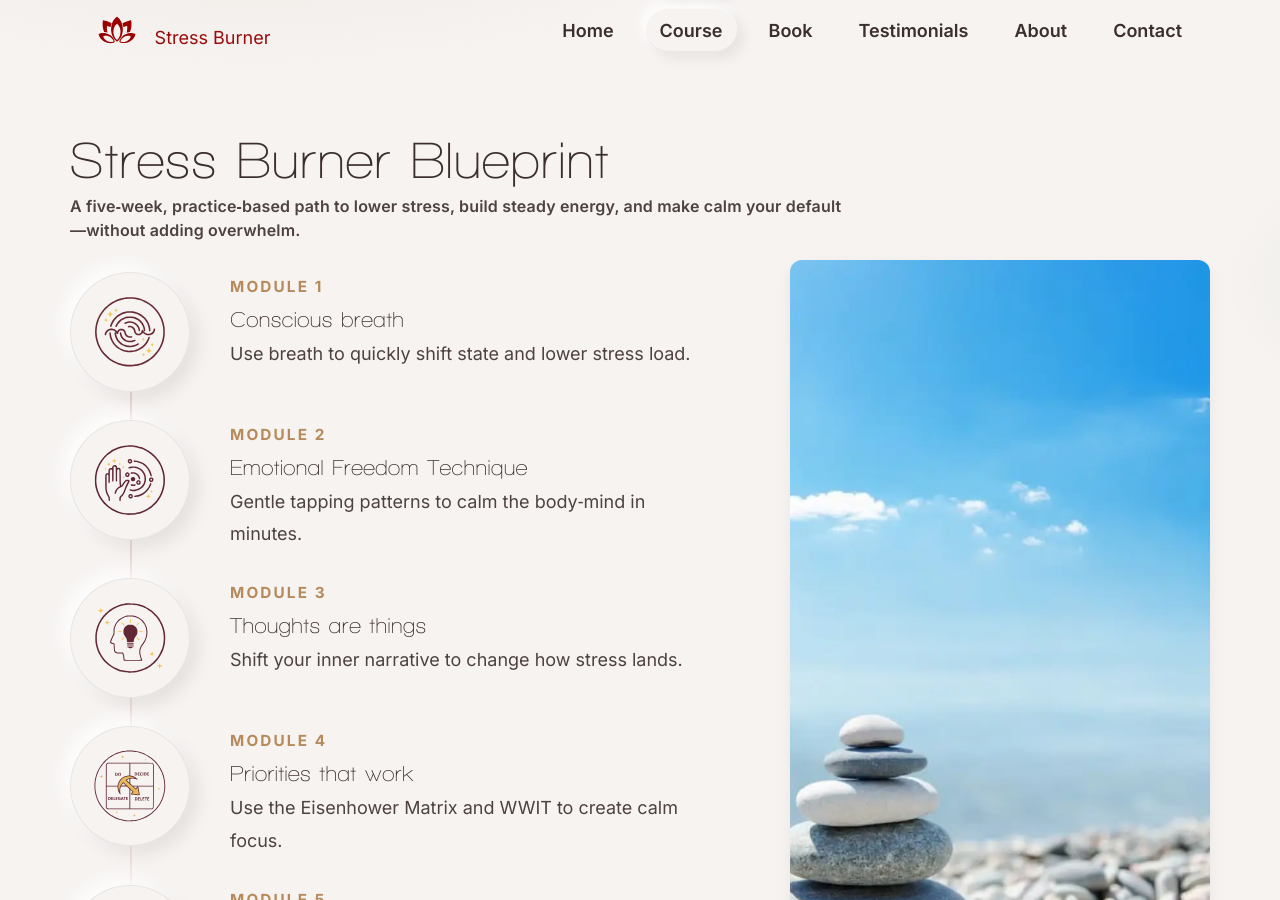
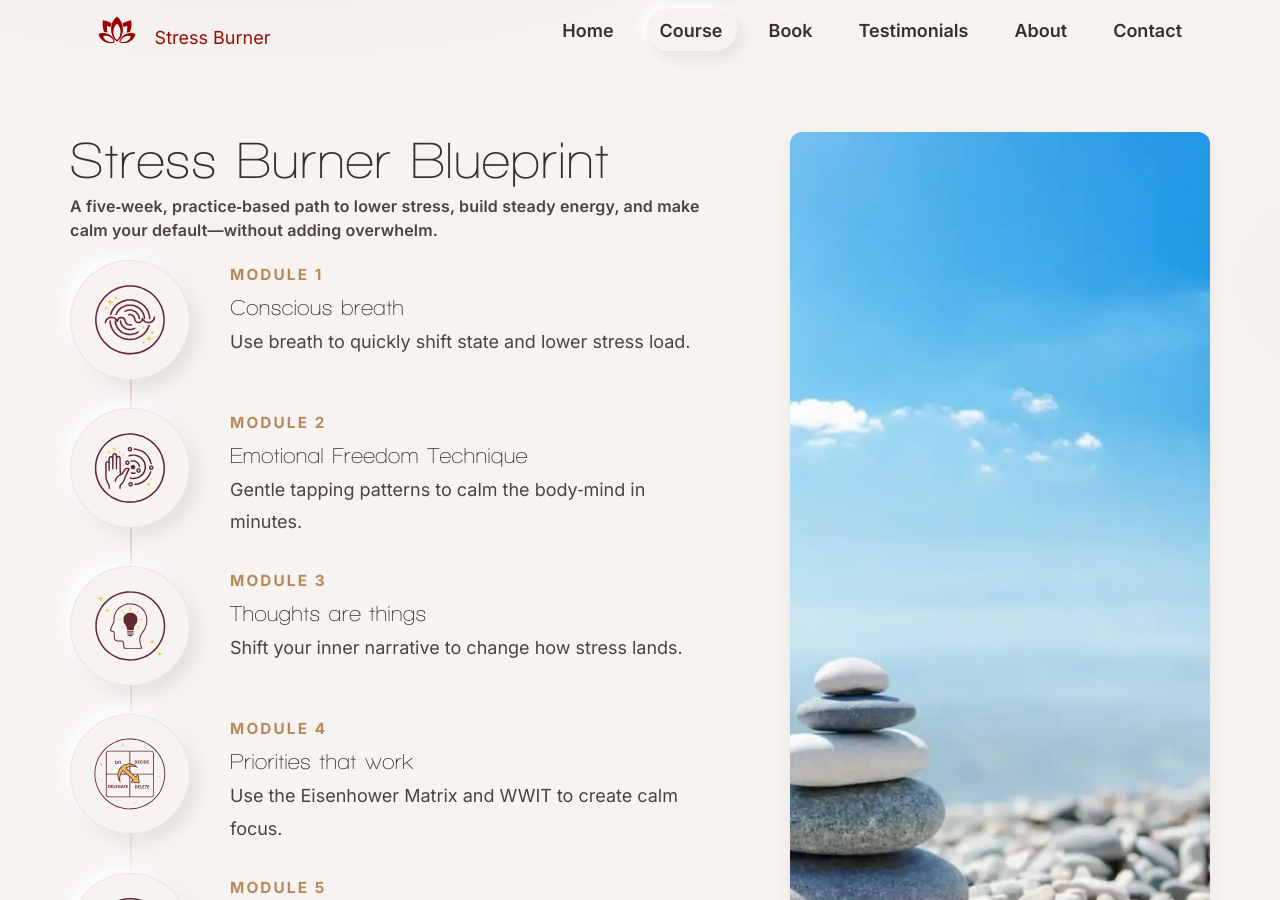
Before and after one commit to chriswakeley/test-blog, a Jekyll site: the page built from course.md, in a window 1280 px wide and 900 px high. Built offline with Jekyll 4.4.1, drawn with Linux system fonts in a browser that asks for light colours.

Commit message:
Reposition course title and kicker for improved layout consistency

```diff
--- a/course.md
+++ b/course.md
@@ -6,12 +6,12 @@ permalink: /course/
 
 <!-- Title + Modules up front with side-by-side image on desktop -->
 <div class="container section">
-  <div class="section-intro align-left" style="margin:0 0 18px 0">
-    <h1 class="course-title">Stress Burner Blueprint</h1>
-    <p class="course-kicker small">A five‑week, practice‑based path to lower stress, build steady energy, and make calm your default—without adding overwhelm.</p>
-  </div>
   <div class="split">
     <div>
+      <div class="section-intro align-left" style="margin:0 0 18px 0">
+        <h1 class="course-title">Stress Burner Blueprint</h1>
+        <p class="course-kicker small">A five‑week, practice‑based path to lower stress, build steady energy, and make calm your default—without adding overwhelm.</p>
+      </div>
       <div class="module-flow">
     <!-- Step 1 -->
     <div class="step">
```
